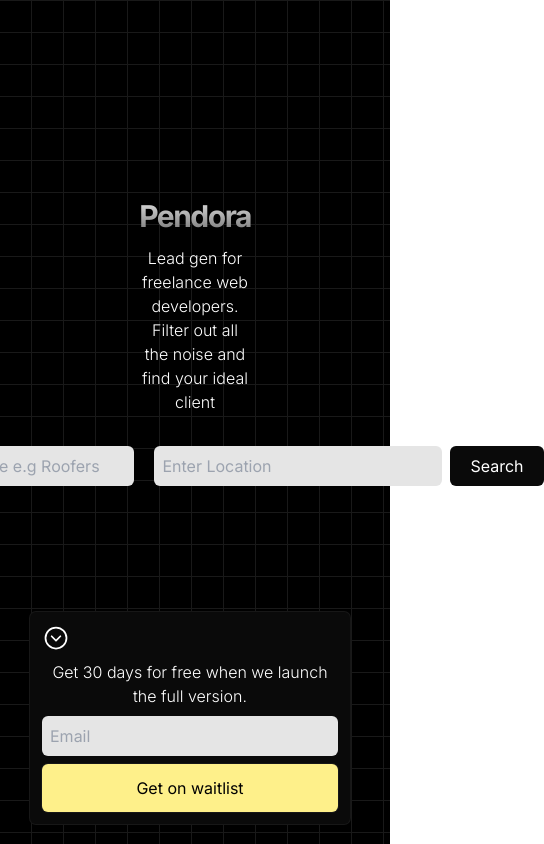
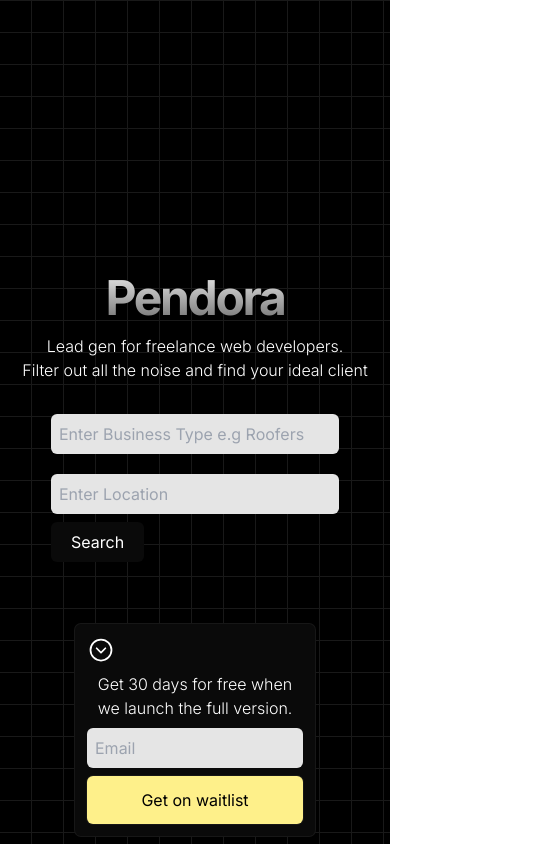
Before and after one commit to themuffineman/gmb-scraper, a Next.js app in the folder scraper/: page / in a window 390 px wide. Shown: the whole page, 544 px wide, since content can reach past the window. Built offline with nearby package versions, Linux system fonts and the light colour scheme.

Commit message:
Responsiveness

```diff
--- a/scraper/app/components/lead.tsx
+++ b/scraper/app/components/lead.tsx
@@ -14,8 +14,8 @@ interface LeadProps{
 
 const Lead: React.FC<LeadProps> = ({name, phone, emails, url, performance, socials, ads, techStack}) => {
   return (
-    <div className="flex mx-auto gap-2 items-center p-4 py-3 w-max bg-neutral-950 rounded-md hover:ring-neutral-900 hover:ring-1">
-        <div className="text-white text-sm rounded-md hover:bg-neutral-800 p-2 cursor-pointer w-[13rem] truncate">
+    <div className="lg:flex grid grid-cols-2 grid-flow-row mx-auto gap-2 items-center p-4 py-3 lg:w-max w-[19rem] bg-neutral-950 rounded-md hover:ring-neutral-900 hover:ring-1">
+        <div className="text-white text-sm rounded-md lg:hover:bg-neutral-800 bg-neutral-800 lg:bg-transparent p-2 cursor-pointer lg:w-[13rem] w-[8rem] truncate">
             {name}
         </div>
         <Popover>
--- a/scraper/app/page.tsx
+++ b/scraper/app/page.tsx
@@ -142,20 +142,20 @@ export default function Home() {
   }
 
   return (
-    <main className="min-h-screen w-full flex flex-col items-center justify-center p-40 pt-5 bg-grid-neutral-100/[0.1] bg-black text-white">
-      <div className="flex flex-col gap-3 items-center  pb-8">
-        <h1 className="text-3xl sm:text-7xl tracking-tighter font-bold relative z-20 bg-clip-text text-transparent bg-gradient-to-b from-neutral-200 to-neutral-500">
+    <main className="min-h-screen w-full flex flex-col items-center justify-center p-2 pt-5 bg-grid-neutral-100/[0.1] bg-black text-white">
+      <div className="flex flex-col gap-3 items-center  pb-8 w-full">
+        <h1 className="text-5xl sm:text-7xl tracking-tighter font-bold relative z-20 bg-clip-text text-transparent bg-gradient-to-b from-neutral-200 to-neutral-500">
           Pendora
         </h1>
-        <span className="text-base text-white font-light text-center">Lead gen for freelance web developers. <br/>Filter out all the noise and find your ideal client</span>
+        <span className="text-base w-full min-w-[280px] text-white font-light text-center">Lead gen for freelance web developers. <br/>Filter out all the noise and find your ideal client</span>
       </div>
-      <section className="flex gap-2">
-        <form className="w-full h-max flex gap-2" onSubmit={ (e)=> {
+      <section className="flex gap-2 flex-col lg:flex-row">
+        <form className="w-full h-max flex lg:flex-row flex-col gap-2" onSubmit={ (e)=> {
           e.preventDefault()
           setPagesCount(0)
           fetchLeads()
         }}>
-          <div className="flex gap-5">
+          <div className="flex lg:flex-row flex-col gap-5 ">
             <input required={true} type="text" className="w-72 h-10 utline-none focus:outline-none rounded-md p-2 bg-neutral-200 text-black" placeholder="Enter Business Type e.g Roofers" value={service} onChange={(e)=> setService(e.target.value) }/>
             <input required={true} type="text"  className="w-72 h-10 utline-none focus:outline-none rounded-md p-2 bg-neutral-200 text-black" placeholder="Enter Location"  value={location} onChange={(e)=> setLocation(e.target.value) }/>
           </div>
@@ -177,16 +177,16 @@ export default function Home() {
           fetchLeads()
         }}>Load More</button>
       </section>
-      <section className={` ${status? 'flex' : 'hidden'} gap-5 items-center rounded-md bg-neutral-950 p-4 ring-1 ring-neutral-900 fixed bottom-3 left-1/2 -translate-x-1/2 w-max`}>
+      <section className={` ${status? 'flex' : 'hidden'} flex-col lg:flex-row z-50 gap-2 items-center rounded-md bg-neutral-950 p-2 ring-1 ring-neutral-900 fixed bottom-3 left-1/2 -translate-x-1/2 w-[19rem] truncate lg:w-max`}>
         <div className="size-5 rounded-full border-2 border-neutral-700 border-t-neutral-400 animate-spin"/>
-        <p className="text-white flex items-center justify-center">
+        <p className="text-white flex items-center justify-center truncate overflow-x-auto text-xs lg:text-base">
           {statusUpdate}
         </p>
         <button onClick={ ()=> cancelRequest() } className=" rounded-md p-3 bg-neutral-950 ring-1 ring-neutral-900 hover:scale-[1px] transition hover:bg-red-600 text-white ">Cancel</button>
       </section>
-      <form action="https://submit-form.com/vm5aKio40" className={`fixed ${isWaitlistHidden ? '-bottom-40 -right-2' : 'bottom-5 right-10'} transition-all duration-300 flex flex-col gap-2 items-center  w-[20rem] rounded-md bg-neutral-950 p-3 ring-1 ring-neutral-900 hover:scale-[1px] hover:scale`}>
-        <div className="w-full flex items-center justify-start ">
-          <svg xmlns="http://www.w3.org/2000/svg" width="28" className="cursor-pointer hover:bg-neutral-800 rounded-full" onClick={()=> {setWaitlistHidden(prev => !prev)}} height="28" fill="#FFFFFF" viewBox="0 0 256 256"><path d="M128,24A104,104,0,1,0,232,128,104.11,104.11,0,0,0,128,24Zm0,192a88,88,0,1,1,88-88A88.1,88.1,0,0,1,128,216Zm45.66-109.66a8,8,0,0,1,0,11.32l-40,40a8,8,0,0,1-11.32,0l-40-40a8,8,0,0,1,11.32-11.32L128,140.69l34.34-34.35A8,8,0,0,1,173.66,106.34Z"></path></svg>
+      <form action="https://submit-form.com/vm5aKio40" className={`fixed ${isWaitlistHidden ? '-bottom-40 lg:right-2 left-1/2 -translate-x-1/2 lg:translate-x-0  ' : 'bottom-2 lg:bottom-5 lg:right-10 left-1/2 -translate-x-1/2 lg:translate-x-0'} transition-all duration-300 flex flex-col gap-2 items-center  w-[15rem] md:w-[20rem] rounded-md bg-neutral-950 p-3 ring-1 ring-neutral-900 hover:scale-[1px] hover:scale`}>
+        <div className="w-full flex items-center justify-start " onClick={()=> {setWaitlistHidden(prev => !prev)}}>
+          <svg xmlns="http://www.w3.org/2000/svg" width="28" className="cursor-pointer hover:bg-neutral-800 rounded-full" height="28" fill="#FFFFFF" viewBox="0 0 256 256"><path d="M128,24A104,104,0,1,0,232,128,104.11,104.11,0,0,0,128,24Zm0,192a88,88,0,1,1,88-88A88.1,88.1,0,0,1,128,216Zm45.66-109.66a8,8,0,0,1,0,11.32l-40,40a8,8,0,0,1-11.32,0l-40-40a8,8,0,0,1,11.32-11.32L128,140.69l34.34-34.35A8,8,0,0,1,173.66,106.34Z"></path></svg>
         </div>
         <div className="text-base font-light text-white text-center">Get 30 days for free when we launch the full version.</div>
         <input className="w-full h-10 outline-none focus:outline-none rounded-md p-2 bg-neutral-200 text-black" type="email" id="email" name="email" placeholder="Email" required={true} />
```
